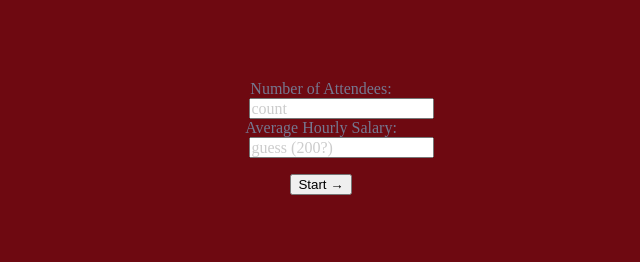
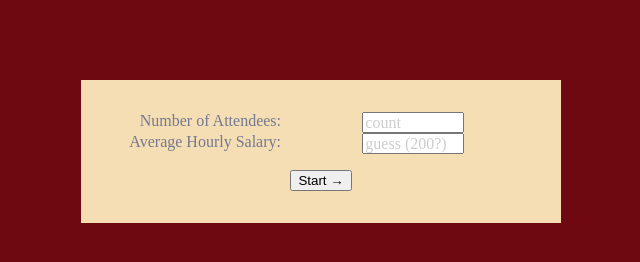
Before and after one commit to tobytripp/meeting-ticker, a plain HTML site: page meeting_ticker.html in a window 1280 px wide. Shown: the whole page, without its empty margins (319-959 px from the left). Drawn offline with Linux system fonts and the light colour scheme.

Commit message:
played with the styles a touch.  still ugly, but that's sort of the point

```diff
--- a/meeting_ticker.html
+++ b/meeting_ticker.html
@@ -119,6 +119,25 @@
     font-size: 1.2em;
   }
 
+  form.setup {
+    background: wheat;
+    padding: 1em;
+    margin:  2em auto;
+    min-width: 14em;
+    max-width: 28em;
+  }
+
+  dt {
+    clear: both;
+    float: left;
+    text-align: right;
+    width: 10em;
+    margin: 0;
+    margin-left: 1.5em;
+  }
+
+  dd input { width: 7em; }
+
   .error { color: red; display: none; }
 	</style>
 </head>
@@ -146,7 +165,7 @@
 
   <div id="display">
     <h1>This Meeting Has Cost</h1>
-    <p id="timer"></p>
+    <p>$<span id="timer"></span></p>
     <p>so far...</p>
     <form class="stop"><input type="submit" value="stop the bleeding"></form>
   </div>
```
